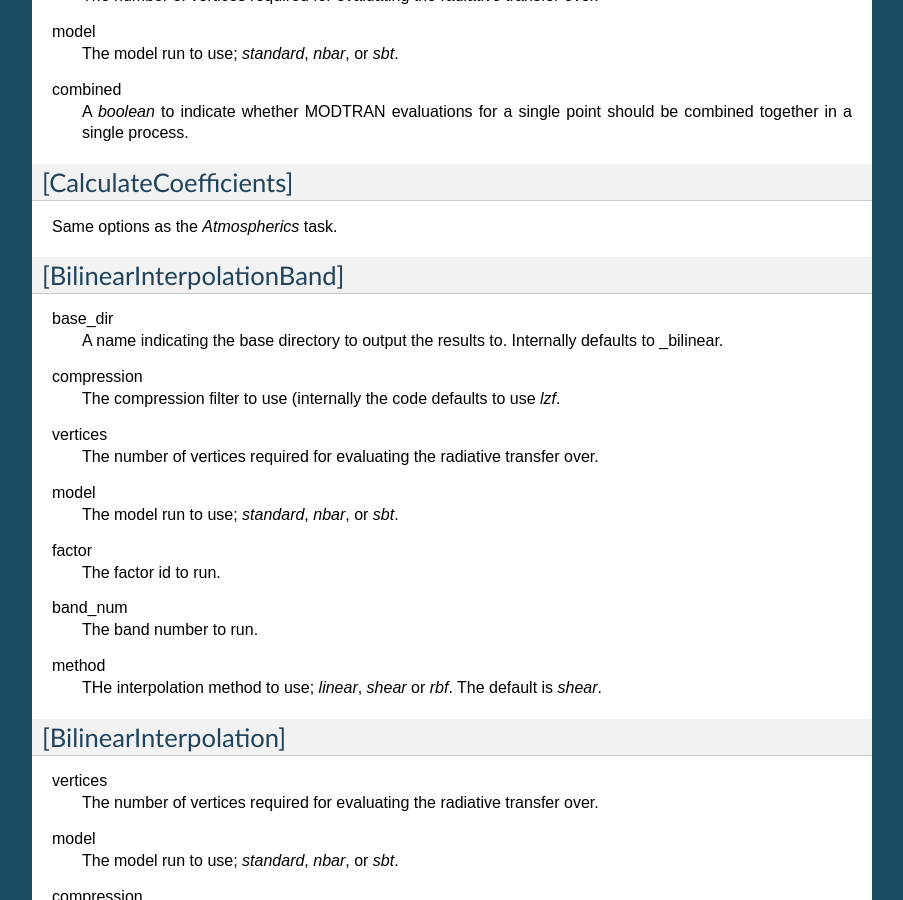
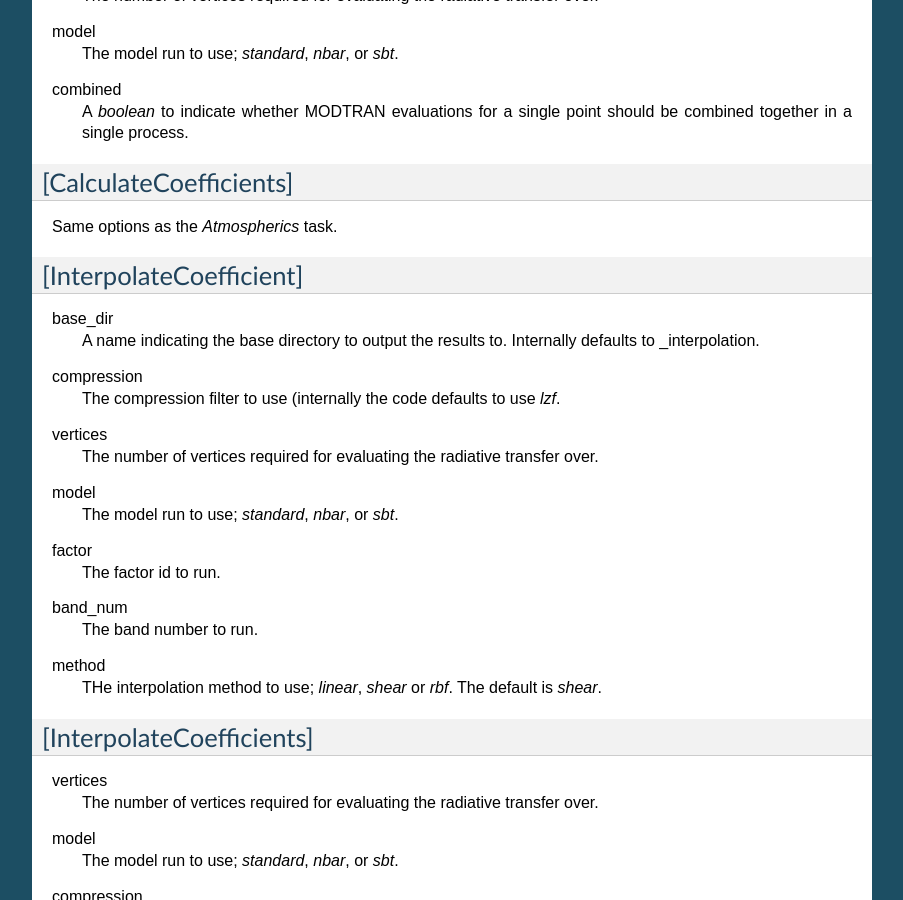
Before and after one commit to GeoscienceAustralia/wagl, a Sphinx documentation site: the page built from docs/source/configuration.rst, in a window 1280 px wide and 900 px high, scrolled down 2814 px. Shown: the whole window, without its empty margins (198-1101 px from the left). Built offline with Sphinx 7.4.7, drawn with Linux system fonts in a browser that asks for light colours; pages that are not in the unit, such as notebooks, are missing from menus; some of the changed text lies outside the part shown.

Commit message:
Updated to reflect task naming changes.

```diff
--- a/docs/source/configuration.rst
+++ b/docs/source/configuration.rst
@@ -162,12 +162,12 @@ combined
 Same options as the *Atmospherics* task.
 
 
-[BilinearInterpolationBand]
+[InterpolateCoefficient]
 ---------------------------
 
 base_dir
   A name indicating the base directory to output the results to.
-  Internally defaults to _bilinear.
+  Internally defaults to _interpolation.
 
 compression
   The compression filter to use (internally the code defaults to use *lzf*.
@@ -188,7 +188,7 @@ method
   THe interpolation method to use; *linear*, *shear* or *rbf*. The default is *shear*.
 
 
-[BilinearInterpolation]
+[InterpolateCoefficients]
 -----------------------
 
 vertices
@@ -344,4 +344,4 @@ pixel_quality
   A boolean indicating whether or not to run the pixel quality workflow.
 
 method
-  THe interpolation method to use; *linear*, *shear* or *rbf*. The default is *shear*.
+  The interpolation method to use; *linear*, *shear* or *rbf*. The default is *shear*.
```
